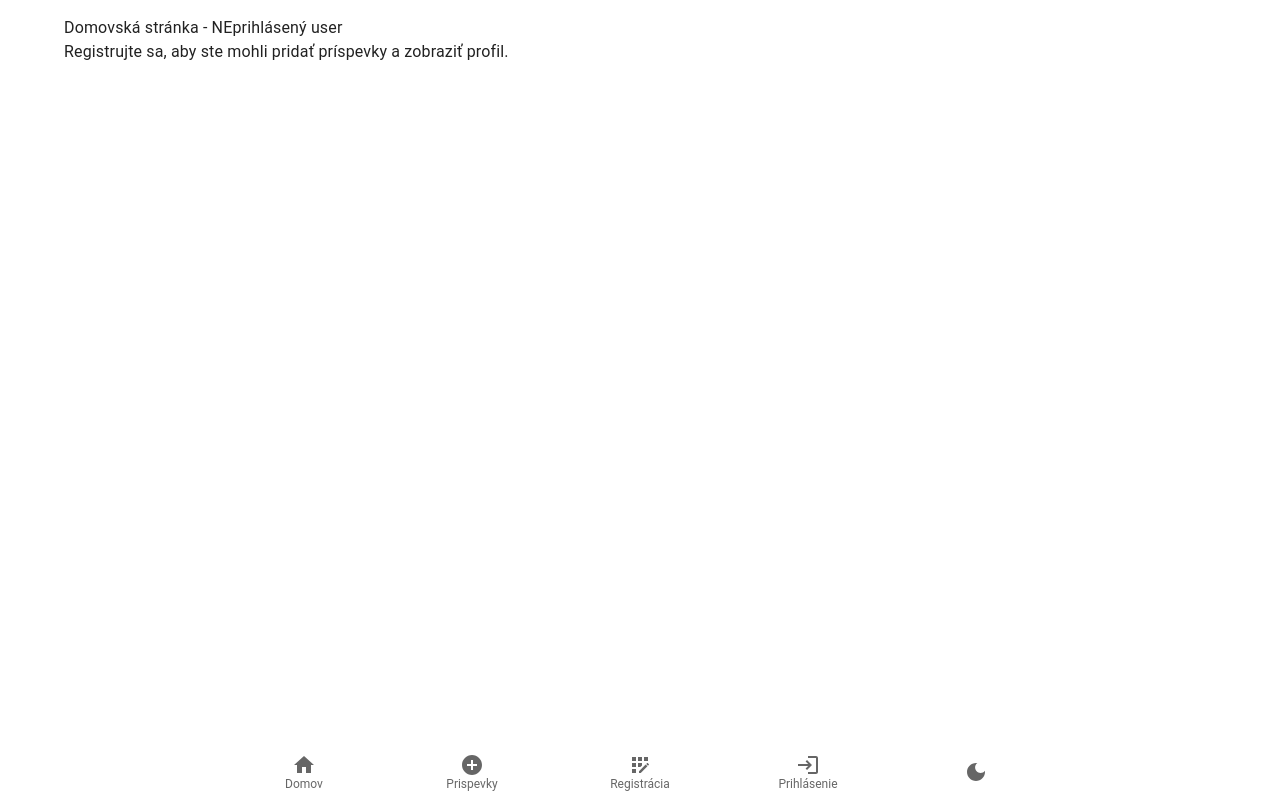
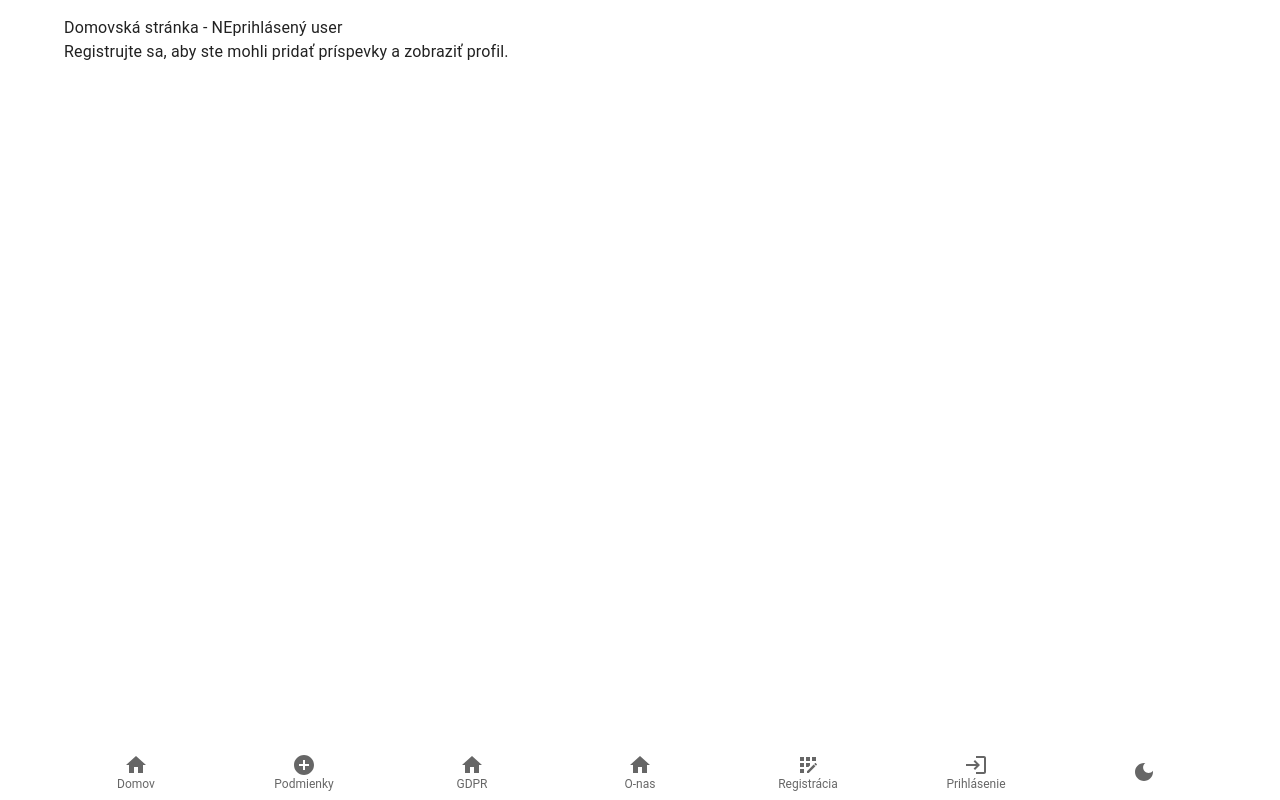
Before and after one commit to Alea2247/Zoska-snap, a Next.js app: page / in a window 1280 px wide. Built offline with nearby package versions, Linux system fonts and the light colour scheme; no server answers.

Commit message:
working theme button

```diff
--- a/src/app/layout.tsx
+++ b/src/app/layout.tsx
@@ -1,27 +1,19 @@
-// src/app/layout.tsx
-
 import { Metadata } from "next";
 import "./globals.css";
 import Navbar from "../components/Navbar";
 import AuthProvider from "../components/AuthProvider";
 import ThemeProvider from "../components/ThemeProvider";
-import PublicLayout from './(public)/layout';
-import PrivateLayout from './(private)/layout';
 
 export const metadata: Metadata = {
   title: "SnapZoška",
-  description: "Created by Sasenka Masenka",
+  description: "Created by students of SPŠE Zochova 9, Bratislava",
 };
 
 export default function RootLayout({
   children,
-}: Readonly<{
+}: {
   children: React.ReactNode;
-}>){
-  const isPrivateRoute = typeof window !== 'undefined' && window.location.pathname.startsWith('/private');
-
-  const Layout = isPrivateRoute ? PrivateLayout : PublicLayout;
-
+}) {
   return (
     <html lang="sk">
       <body>
--- a/src/components/Navbar.tsx
+++ b/src/components/Navbar.tsx
@@ -1,6 +1,3 @@
-
-// /src/components/Navbar.tsx
-
 "use client";
 
 import React from "react";
@@ -31,35 +28,32 @@ const Navbar = () => {
     router.push(newValue);
   };
 
-  // Non-authenticated navigation paths
   const nonAuthPaths = [
     { label: "Domov", value: "/", icon: <HomeIcon /> },
-    { label: "Prispevky", value: "/prispevok", icon: <AddCircleIcon /> },
+    { label: "Podmienky", value: "/podmienky", icon: <AddCircleIcon /> },
+    { label: "GDPR", value: "/gdpr", icon: <HomeIcon /> },
+    { label: "O-nas", value: "/o-nas", icon: <HomeIcon /> },
     { label: "Registrácia", value: "/auth/registracia", icon: <AppRegistrationIcon /> },
-    { label: "Prihlásenie", value: "/auth/prihlasenie", icon: <LoginIcon /> }
+    { label: "Prihlásenie", value: "/auth/prihlasenie", icon: <LoginIcon /> },
   ];
 
-  // Authenticated navigation paths
   const authPaths = [
     { label: "Domov", value: "/", icon: <HomeIcon /> },
     { label: "Hľadať", value: "/hladat", icon: <SearchIcon /> },
-    { label: "Pridať", value: "/prispevok", icon: <AddCircleIcon /> },
+    { label: "Prispevok", value: "/prispevok", icon: <AddCircleIcon /> },
+    { label: "Notifikacie", value: "/notifikacie", icon: <SearchIcon /> },
     {
       label: "Profil",
       value: "/profile",
       icon: session?.user?.image ? (
-        <Avatar
-          alt={session?.user?.name || "User"}
-          src={session?.user?.image || undefined}
-        />
+        <Avatar alt={session?.user?.name || "User"} src={session?.user?.image || undefined} />
       ) : (
         <Avatar>{session?.user?.name?.charAt(0) || "U"}</Avatar>
-      )
+      ),
     },
     { label: "Odhlásiť", value: "/auth/odhlasenie", icon: <LogoutIcon /> },
   ];
 
-  // Decide which paths to use based on authentication status
   const paths = session ? authPaths : nonAuthPaths;
 
   return (
--- a/src/components/ThemeProvider.tsx
+++ b/src/components/ThemeProvider.tsx
@@ -1,5 +1,3 @@
-// src\providers\ThemeProvider.tsx
-
 "use client";
 
 // ThemeProvider.tsx
```
Also changed, not shown: 1 other file (tests, documents, lock files or other folders).
